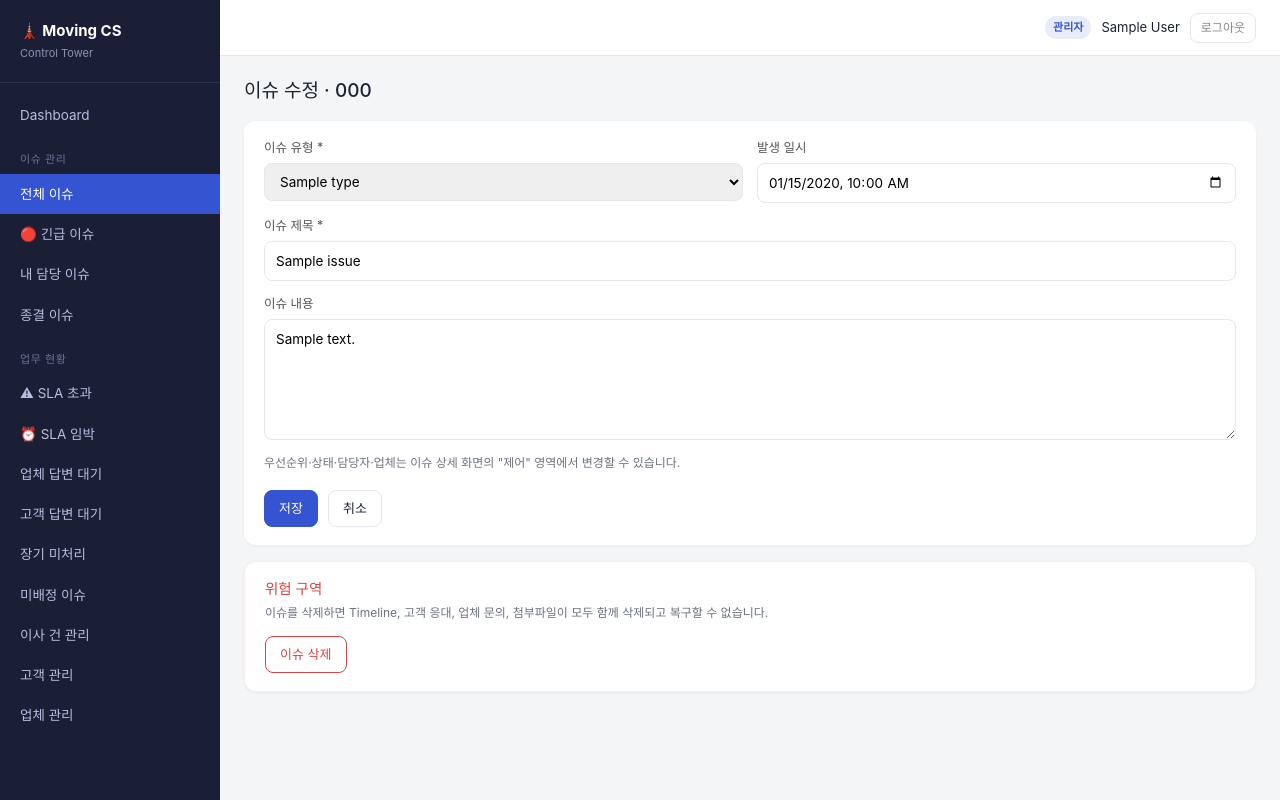
After one commit to syj493/20260915_ETNS_G2, a Flask app: page /issues/1/edit in a window 1280 px wide. The commit adds this page. Run offline with Flask 3, Linux system fonts and the light colour scheme; a user stored in the database is signed in; tables that the repository leaves empty hold one stand-in row (values such as "Sample post").

Commit message:
관리자 이슈 수정/삭제 기능 추가, 담당자 상태 되돌리기 시 처리완료일 초기화 버그 수정
Co-Authored-By: Claude Sonnet 5 <noreply@anthropic.com>

```diff
--- a/app/models/issue_log.py
+++ b/app/models/issue_log.py
@@ -13,6 +13,7 @@ ACTION_LABELS = {
     "vendor_response": "업체 답변",
     "attachment_added": "파일 첨부",
     "closed": "이슈 종결",
+    "edited": "이슈 정보 수정",
 }
 
 
--- a/app/routes/issues.py
+++ b/app/routes/issues.py
@@ -248,6 +248,84 @@ def new_issue():
     )
 
 
+@issues_bp.route("/<int:issue_id>/edit", methods=["GET", "POST"])
+@login_required
+@admin_required
+def edit_issue(issue_id):
+    issue = Issue.query.get_or_404(issue_id)
+
+    if request.method == "POST":
+        title = request.form.get("title", "").strip()
+        issue_type = request.form.get("issue_type")
+        description = request.form.get("description", "").strip()
+        occurred_at_raw = request.form.get("occurred_at")
+
+        if not title or not issue_type:
+            flash("제목과 이슈 유형은 필수입니다.", "error")
+            return redirect(url_for("issues.edit_issue", issue_id=issue_id))
+
+        occurred_at = issue.occurred_at
+        if occurred_at_raw:
+            try:
+                occurred_at = datetime.strptime(occurred_at_raw, "%Y-%m-%dT%H:%M")
+            except ValueError:
+                pass
+
+        old_occurred_display = issue.occurred_at.strftime("%Y-%m-%d %H:%M") if issue.occurred_at else "-"
+        new_occurred_display = occurred_at.strftime("%Y-%m-%d %H:%M") if occurred_at else "-"
+
+        changes = []
+        if title != issue.title:
+            changes.append(f"제목: {issue.title} → {title}")
+        if issue_type != issue.issue_type:
+            changes.append(f"유형: {issue.issue_type} → {issue_type}")
+        if old_occurred_display != new_occurred_display:
+            changes.append(f"발생일: {old_occurred_display} → {new_occurred_display}")
+
+        issue.title = title
+        issue.issue_type = issue_type
+        issue.description = description
+        issue.occurred_at = occurred_at
+        issue.recompute_due_at()
+
+        if changes:
+            db.session.add(IssueLog(
+                issue_id=issue.id, user_id=current_user.id, action_type="edited",
+                content=" / ".join(changes),
+            ))
+        db.session.commit()
+        flash("이슈 정보가 수정되었습니다.", "success")
+        return redirect(url_for("issues.detail", issue_id=issue_id))
+
+    issue_types = IssueType.query.filter_by(is_active=True).order_by(IssueType.name).all()
+    return render_template("issues/edit.html", issue=issue, issue_types=issue_types)
+
+
+@issues_bp.route("/<int:issue_id>/delete", methods=["POST"])
+@login_required
+@admin_required
+def delete_issue(issue_id):
+    issue = Issue.query.get_or_404(issue_id)
+    issue_number = issue.issue_number
+
+    for att in Attachment.query.filter_by(issue_id=issue.id).all():
+        try:
+            if os.path.exists(att.file_path):
+                os.remove(att.file_path)
+        except OSError:
+            pass
+        db.session.delete(att)
+
+    IssueLog.query.filter_by(issue_id=issue.id).delete()
+    CustomerCommunication.query.filter_by(issue_id=issue.id).delete()
+    VendorCommunication.query.filter_by(issue_id=issue.id).delete()
+    db.session.delete(issue)
+    db.session.commit()
+
+    flash(f"이슈 {issue_number}가 삭제되었습니다.", "success")
+    return redirect(url_for("issues.list_view"))
+
+
 @issues_bp.route("/<int:issue_id>")
 @login_required
 def detail(issue_id):
@@ -277,10 +355,14 @@ def change_status(issue_id):
     issue.status = new_status
     if new_status == "RESOLVED" and not issue.resolved_at:
         issue.resolved_at = datetime.utcnow()
-    if new_status == "CLOSED" and not issue.closed_at:
+    elif new_status == "CLOSED" and not issue.closed_at:
         issue.closed_at = datetime.utcnow()
         if not issue.resolved_at:
             issue.resolved_at = issue.closed_at
+    elif new_status not in CLOSED_STATUSES:
+        # 잘못 눌러서 해결/종결로 바꿨다가 되돌리는 경우, 남아있는 처리완료 시각을 정리한다.
+        issue.resolved_at = None
+        issue.closed_at = None
 
     db.session.add(IssueLog(
         issue_id=issue.id, user_id=current_user.id, action_type="status_changed",
--- a/app/templates/issues/detail.html
+++ b/app/templates/issues/detail.html
@@ -13,6 +13,9 @@
     {% elif issue.is_sla_warning %}<span class="badge-sla warning">⏰ SLA 임박 ({{ issue.hours_until_due }}h)</span>
     {% endif %}
     {% if issue.is_long_pending %}<span class="badge-sla warning">장기 미처리</span>{% endif %}
+    {% if current_user.is_admin %}
+    <a href="{{ url_for('issues.edit_issue', issue_id=issue.id) }}" class="btn small">수정 / 삭제</a>
+    {% endif %}
   </div>
 </div>
 
--- /dev/null
+++ b/app/templates/issues/edit.html
@@ -0,0 +1,47 @@
+{% extends "base.html" %}
+{% block title %}이슈 수정 - {{ issue.issue_number }}{% endblock %}
+{% block body %}
+<div class="page-header"><h1>이슈 수정 · {{ issue.issue_number }}</h1></div>
+
+<form method="post" class="panel">
+  <input type="hidden" name="csrf_token" value="{{ csrf_token() }}">
+  <div class="form-grid">
+    <div class="form-field">
+      <label>이슈 유형 *</label>
+      <select name="issue_type" required>
+        {% for t in issue_types %}
+        <option value="{{ t.name }}" {{ 'selected' if issue.issue_type == t.name }}>{{ t.name }}</option>
+        {% endfor %}
+      </select>
+    </div>
+    <div class="form-field">
+      <label>발생 일시</label>
+      <input type="datetime-local" name="occurred_at" value="{{ issue.occurred_at.strftime('%Y-%m-%dT%H:%M') if issue.occurred_at else '' }}">
+    </div>
+    <div class="form-field" style="grid-column:1/-1;">
+      <label>이슈 제목 *</label>
+      <input type="text" name="title" required value="{{ issue.title }}">
+    </div>
+    <div class="form-field" style="grid-column:1/-1;">
+      <label>이슈 내용</label>
+      <textarea name="description" rows="5">{{ issue.description or '' }}</textarea>
+    </div>
+  </div>
+  <p class="panel-sub" style="margin-top:14px;">
+    우선순위·상태·담당자·업체는 이슈 상세 화면의 "제어" 영역에서 변경할 수 있습니다.
+  </p>
+  <div class="form-actions">
+    <button type="submit" class="btn primary">저장</button>
+    <a href="{{ url_for('issues.detail', issue_id=issue.id) }}" class="btn">취소</a>
+  </div>
+</form>
+
+<form method="post" action="{{ url_for('issues.delete_issue', issue_id=issue.id) }}"
+      class="panel" style="margin-top:16px;border:1px solid var(--danger-soft);"
+      onsubmit="return confirm('이슈 {{ issue.issue_number }}를 삭제하시겠습니까?\n첨부파일과 처리 이력이 모두 함께 삭제되며 되돌릴 수 없습니다.');">
+  <input type="hidden" name="csrf_token" value="{{ csrf_token() }}">
+  <h3 style="color:var(--danger);margin-top:0;">위험 구역</h3>
+  <p class="panel-sub" style="margin-bottom:14px;">이슈를 삭제하면 Timeline, 고객 응대, 업체 문의, 첨부파일이 모두 함께 삭제되고 복구할 수 없습니다.</p>
+  <button type="submit" class="btn" style="border-color:var(--danger);color:var(--danger);">이슈 삭제</button>
+</form>
+{% endblock %}
```
